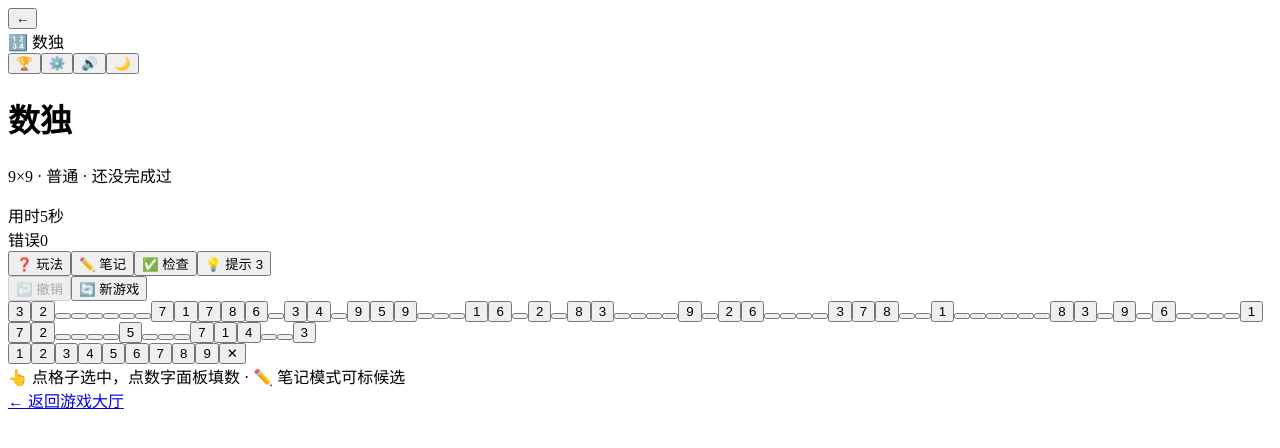
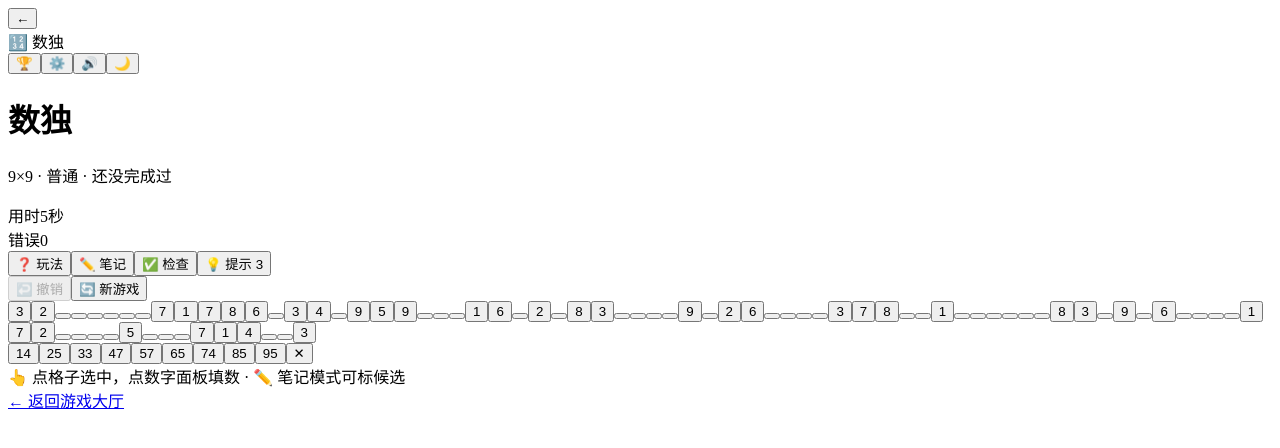
Before and after one commit to xyl886/EasyGame, a Vue app: page /#/game/sudoku in a window 1280 px wide. Shown: the top 448 px of the page. Built offline with nearby package versions, Linux system fonts and the light colour scheme; the HTML template or start-up script is replaced by a standard one.

Commit message:
polish: 数独/扫雷反馈打磨
- 数独：填错格子红闪抖动反馈；数字面板显示每个数字剩余数量（填完变灰）
- 扫雷：状态栏经典笑脸按钮（随状态🙂/😎/😵，点击重开）；翻开格子弹出动画

```diff
--- a/src/views/games/GameMinesweeper.vue
+++ b/src/views/games/GameMinesweeper.vue
@@ -41,6 +41,15 @@
             <span class="text-[10px] opacity-60 text-text-muted-light dark:text-text-muted-dark">⏱ 用时</span>
             <span class="text-lg font-bold tabular-nums text-text-light dark:text-text-dark">{{ elapsedText }}</span>
           </div>
+          <!-- 经典笑脸重开按钮 -->
+          <button
+            @click="newGame"
+            class="w-11 h-11 rounded-xl bg-card-light dark:bg-card-dark border border-border-light dark:border-border-dark shadow-claude hover:shadow-claude-md transition-all active:scale-90 text-xl flex items-center justify-center"
+            aria-label="重新开始"
+            title="重新开始"
+          >
+            {{ smiley }}
+          </button>
           <button
             @click="showHowTo = true"
             class="px-3 py-2 rounded-xl text-sm font-medium border transition-all active:scale-95 shadow-claude bg-card-light dark:bg-card-dark border-border-light dark:border-border-dark text-text-light dark:text-text-dark hover:border-gray-500/50"
@@ -305,6 +314,9 @@ const cursor = ref<number | null>(null)
 /** 旗子模式：点击格子=标记（移动端标记雷的可靠方式） */
 const flagMode = ref(false)
 
+/** 经典笑脸：随游戏状态变化（玩/赢/输） */
+const smiley = computed(() => (state.status === 'won' ? '😎' : state.status === 'lost' ? '😵' : '🙂'))
+
 const difficultyLabel = computed(() => DIFFICULTY_LABELS[settings.config.difficulty])
 
 const minesLeft = computed(() => Math.max(0, state.mines - state.flags))
@@ -370,6 +382,8 @@ function cellClass(cell: MineCell, i: number): string {
   if (cell.revealed && !cell.isMine && cell.adjacent > 0) {
     classes.push(NUM_COLORS[cell.adjacent] ?? '')
   }
+  // 翻开弹出动画（非雷格首次翻开时 scale 弹一下）
+  if (cell.revealed && !cell.isMine) classes.push('reveal-pop')
   // 胜利动画
   if (state.status === 'won') classes.push('win-cell')
   return classes.join(' ')
@@ -681,6 +695,21 @@ onBeforeUnmount(() => {
 .board-shake {
   animation: shake 0.4s ease;
 }
+/* 翻开弹出 */
+@keyframes revealPop {
+  0% {
+    transform: scale(0.82);
+  }
+  60% {
+    transform: scale(1.08);
+  }
+  100% {
+    transform: scale(1);
+  }
+}
+.reveal-pop {
+  animation: revealPop 0.18s ease-out;
+}
 /* 胜利闪绿 */
 @keyframes winFlash {
   0% { background-color: rgba(74, 222, 128, 0.9); transform: scale(1.06); }
--- a/src/views/games/GameSudoku.vue
+++ b/src/views/games/GameSudoku.vue
@@ -209,9 +209,11 @@
           :key="n"
           type="button"
           @click="inputNum(n)"
-          class="aspect-square rounded-lg bg-card-light dark:bg-card-dark border border-border-light dark:border-border-dark shadow-claude hover:shadow-claude-md hover:border-emerald-400/50 transition-all active:scale-95 text-base font-bold text-text-light dark:text-text-dark"
+          class="aspect-square rounded-lg bg-card-light dark:bg-card-dark border border-border-light dark:border-border-dark shadow-claude hover:shadow-claude-md hover:border-emerald-400/50 transition-all active:scale-95 font-bold text-text-light dark:text-text-dark flex flex-col items-center justify-center"
+          :class="remaining(n) === 0 ? 'opacity-30' : ''"
         >
-          {{ n }}
+          <span class="text-base leading-none">{{ n }}</span>
+          <span class="text-[9px] leading-none mt-0.5 opacity-60" :class="remaining(n) === 0 ? 'text-red-500' : ''">{{ remaining(n) }}</span>
         </button>
         <button
           type="button"
@@ -360,6 +362,9 @@ const now = ref(Date.now())
 const notesMode = ref(false)
 /** 最近提示的格子（短暂高亮） */
 const hintCell = ref<{ row: number; col: number } | null>(null)
+/** 最近填错的格子（短暂抖动反馈） */
+const wrongCell = ref<{ row: number; col: number } | null>(null)
+let wrongTimer: ReturnType<typeof setTimeout> | null = null
 
 const difficultyLabel = computed(() => DIFFICULTY_LABELS[settings.config.difficulty])
 const sizeLabel = computed(() => specOf(state.size).label)
@@ -395,6 +400,22 @@ const selectedNum = computed(() => {
   if (!s) return 0
   return state.grid[s.row][s.col]
 })
+
+/** 各数字在棋盘中的已填数量 */
+const numCounts = computed(() => {
+  const counts: Record<number, number> = {}
+  for (const row of state.grid) {
+    for (const v of row) {
+      if (v > 0) counts[v] = (counts[v] ?? 0) + 1
+    }
+  }
+  return counts
+})
+
+/** 数字 n 还需填入的数量 */
+function remaining(n: number): number {
+  return Math.max(0, state.size - (numCounts.value[n] ?? 0))
+}
 
 function cellValue(idx: number): string {
   const r = Math.floor(idx / state.size)
@@ -446,11 +467,14 @@ function cellClass(idx: number): string {
     if (conflictSet.value.has(key)) classes.push('text-red-500 dark:text-red-400')
     else classes.push(state.given[r][c] ? 'text-text-light dark:text-text-dark' : 'text-emerald-600 dark:text-emerald-400')
   }
+  // 填错抖动反馈
+  if (wrongCell.value && wrongCell.value.row === r && wrongCell.value.col === c) {
+    classes.push('cell-shake')
+  }
   // 提示格高亮
   if (hintCell.value && hintCell.value.row === r && hintCell.value.col === c) {
     classes.push('bg-amber-300/50 dark:bg-amber-300/40')
-  } else if (sel && sel.row === r && sel.col === c) {
-    classes.push('bg-emerald-400/30 dark:bg-emerald-400/25')
+  } else if (sel && sel.row === r && sel.col === c) {    classes.push('bg-emerald-400/30 dark:bg-emerald-400/25')
   } else if (sel && (sel.row === r || sel.col === c || inSameBox(sel.row, sel.col, r, c))) {
     classes.push('bg-emerald-400/10 dark:bg-emerald-400/8')
   } else if (sel && selectedNum.value !== 0 && v === selectedNum.value) {
@@ -502,9 +526,12 @@ function inputNum(n: number) {
       clearAutosave(AUTOSAVE_GAME_ID)
       submitScoreIfWon()
     } else {
-      // 填错提示音
+      // 填错提示音 + 抖动反馈
       if (conflictSet.value.has(`${state.selected!.row},${state.selected!.col}`)) {
         sound.play('over')
+        wrongCell.value = { row: state.selected!.row, col: state.selected!.col }
+        if (wrongTimer) clearTimeout(wrongTimer)
+        wrongTimer = setTimeout(() => (wrongCell.value = null), 420)
       }
       persistAutosave()
     }
@@ -569,6 +596,8 @@ function newGame() {
   lastSubmittedElapsed = -1
   notesMode.value = false
   hintCell.value = null
+  wrongCell.value = null
+  if (wrongTimer) clearTimeout(wrongTimer)
   clearAutosave(AUTOSAVE_GAME_ID)
   showResume.value = false
   sound.play('start')
@@ -581,6 +610,8 @@ function applySettings(config: SudokuConfig) {
   lastSubmittedElapsed = -1
   notesMode.value = false
   hintCell.value = null
+  wrongCell.value = null
+  if (wrongTimer) clearTimeout(wrongTimer)
   clearAutosave(AUTOSAVE_GAME_ID)
   showResume.value = false
 }
@@ -690,6 +721,7 @@ onMounted(() => {
 onBeforeUnmount(() => {
   if (!state.won) persistAutosave()
   if (timer) clearInterval(timer)
+  if (wrongTimer) clearTimeout(wrongTimer)
   window.removeEventListener('keydown', onKeydown)
   document.removeEventListener('visibilitychange', onVisibilityChange)
   window.removeEventListener('pagehide', onPageHide)
@@ -710,4 +742,20 @@ onBeforeUnmount(() => {
 .win-cell {
   animation: winFlash 0.5s ease both;
 }
+/* 填错抖动 */
+@keyframes cellShake {
+  0%,
+  100% {
+    transform: translateX(0);
+  }
+  25% {
+    transform: translateX(-3px);
+  }
+  75% {
+    transform: translateX(3px);
+  }
+}
+.cell-shake {
+  animation: cellShake 0.25s ease;
+}
 </style>
```
